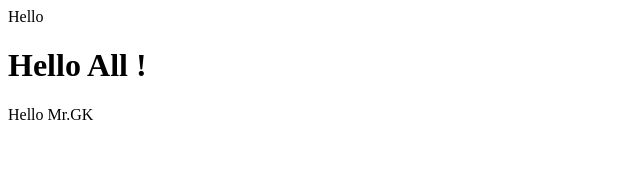
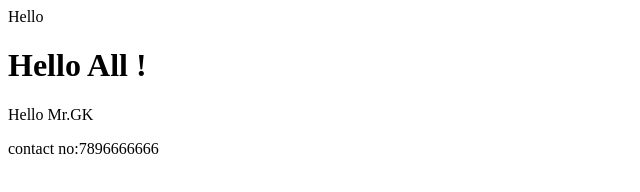
Before and after one commit to KARKY-GITHUB/EXAMPLEPROJ, a plain HTML site: page index.html in a window 1280 px wide. Shown: the whole page, without its empty margins (0-640 px from the left). Drawn offline with Linux system fonts and the light colour scheme.

Commit message:
index updated

```diff
--- a/index.html
+++ b/index.html
@@ -1,2 +1,3 @@
 <html><head>Hello</head><h1>Hello All !</h1></html>
 <p>Hello Mr.GK</p>
+<p>contact no:7896666666</p>
```
